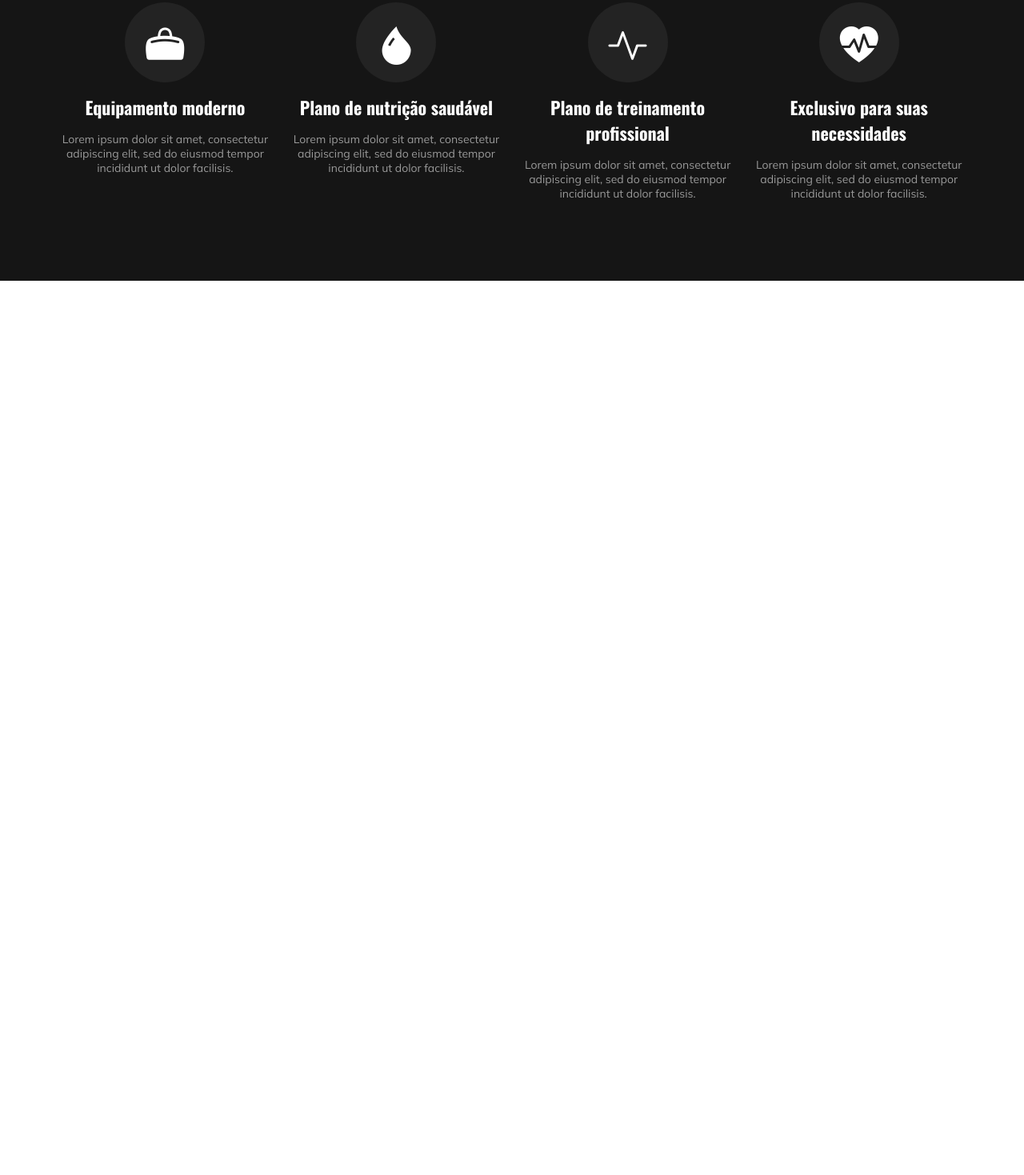
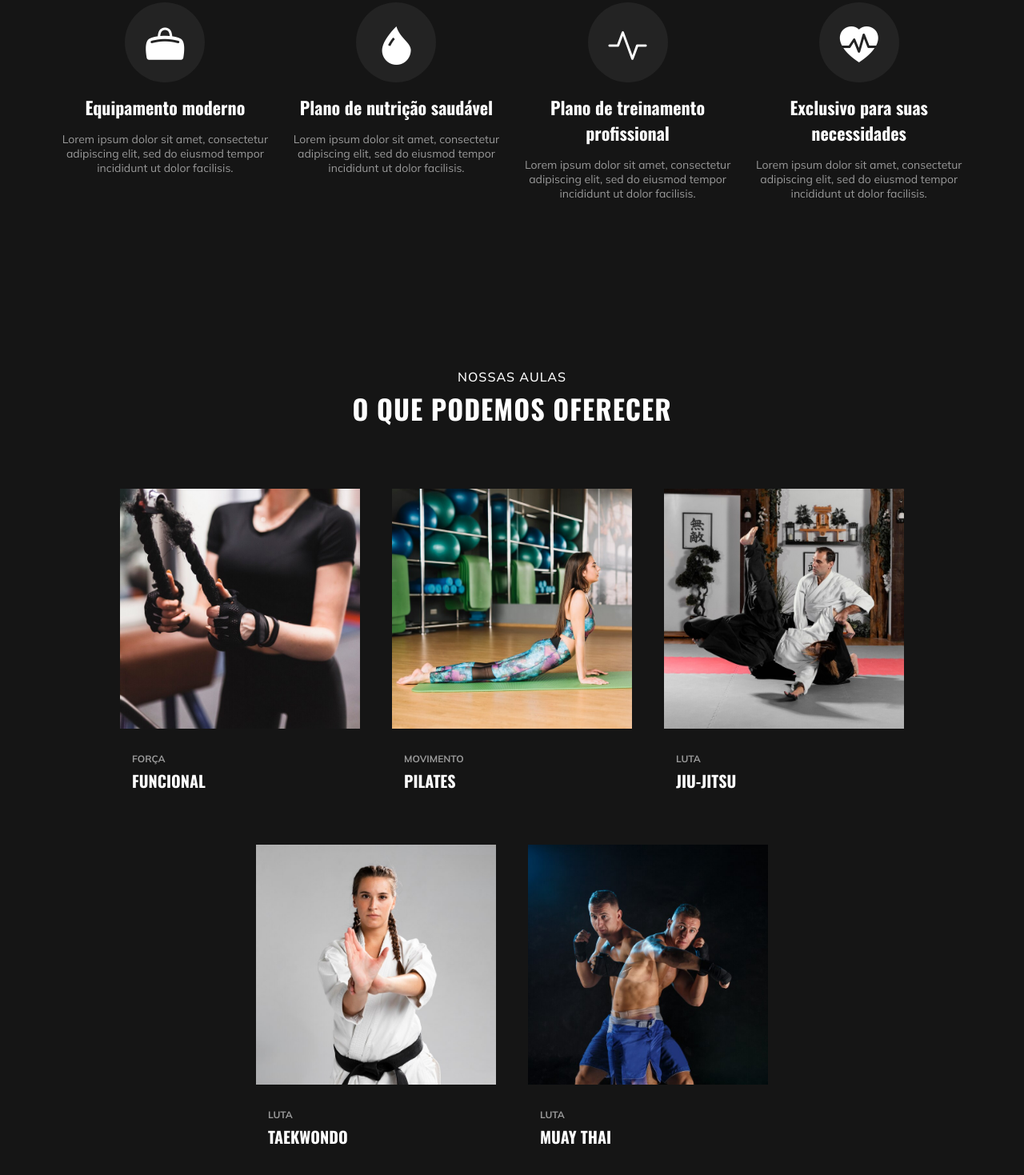
Before and after one commit to arthurhenrique-ee/projetos, a plain HTML site: page bodysoulfitness/index.html in a window 1280 px wide. Shown: the part 1057-2526 px from the top of the page at 80% size. Before the commit the page ends 1408 px from the top, so only its background shows below. Drawn offline with nearby package versions, Linux system fonts and the light colour scheme.

Commit message:
Seção Nossas Aulas

```diff
--- a/bodysoulfitness/estilos/style.css
+++ b/bodysoulfitness/estilos/style.css
@@ -9,6 +9,7 @@
 }
 
 body {
+    background-color: #151515;
     color: #fff;
 }
 
@@ -36,7 +37,7 @@ section {
 .title-section span {
     font-family: "Oswald", sans-serif;
     display: block;
-    font-size: 42px;
+    font-size: 34px;
     font-weight: 900;
 }
 
@@ -69,10 +70,26 @@ header .logo p span {
 }
 
 header .menu-desktop nav a {
+    position: relative;
     text-decoration: none;
     color: #fff;
     margin: 0 15px;
     text-transform: uppercase;
+}
+
+header .menu-desktop nav a::after {
+    position: absolute;
+    top: 100%;
+    left: 0;
+    content: "";
+    background-color: #fff;
+    height: 2px;
+    width: 0;
+    transition: .2s;
+}
+
+header .menu-desktop nav a:hover::after {
+    width: 70%;
 }
 
 header .redes-sociais a {
@@ -117,6 +134,10 @@ header.ativo {
 
 header.ativo .menu-desktop nav a {
     color: #000;
+}
+
+header.ativo .menu-desktop nav a::after {
+    background-color: #000;
 }
 
 header.ativo .redes-sociais .btn-social {
@@ -183,7 +204,8 @@ header.ativo .btn-menu div {
     text-transform: uppercase;
     letter-spacing: 1px;
     font-weight: 600;
-    background-color: #fff;
+    background-color: transparent;
+    color: #fff;
     border: 1px solid #fff;
     font-size: 1em;
     padding: 15px 25px;
@@ -192,8 +214,8 @@ header.ativo .btn-menu div {
 }
 
 .home .txt-home .btn-action:hover {
-    background: transparent;
-    color: #fff;
+    background-color: #fff;
+    color: #000;
 }
 
 
@@ -201,10 +223,6 @@ header.ativo .btn-menu div {
 
 
 /* SOBRE NÓS */
-.sobre {
-    background-color: #151515;
-}
-
 .sobre .container {
     display: flex;
     justify-content: center;
@@ -246,3 +264,36 @@ header.ativo .btn-menu div {
     font-size: 400;
     color: #999999;
 }
+
+
+
+
+
+/* NOSSAS AULAS */
+.aulas .container {
+    display: flex;
+    flex-wrap: wrap;
+    gap: 40px;
+    justify-content: center;
+}
+
+.aulas .box-aula .capa img {
+    max-width: 300px;
+}
+
+.aulas .box-aula .info {
+    padding: 25px 15px;
+}
+
+.aulas .box-aula .info .categoria {
+    font-family: "Mulish", sans-serif;
+    text-transform: uppercase;
+    font-size: 12px;
+    margin-bottom: 5px;
+    color: #999;
+}
+
+.aulas .box-aula .info .nome {
+    font-size: 20px;
+    text-transform: uppercase;
+}
--- a/bodysoulfitness/index.html
+++ b/bodysoulfitness/index.html
@@ -133,6 +133,75 @@
             </div>
         </section><!-- SOBRE NÓS -->
 
+        <section class="aulas" id="aulas">
+
+            <div class="interface">
+
+                <h2 class="title-section">Nossas Aulas <span>O que podemos oferecer</span></h2>
+
+                <div class="container">
+
+                    <div class="box-aula">
+                        <div class="capa">
+                            <img src="imagens/funcional.jpg" alt="">
+                        </div>
+
+                        <div class="info">
+                            <h4 class="categoria">Força</h4>
+                            <h3 class="nome">Funcional</h3>
+                        </div>
+                    </div><!-- FUNCIONAL -->
+
+                    <div class="box-aula">
+                        <div class="capa">
+                            <img src="imagens/pilates.jpg" alt="">
+                        </div>
+
+                        <div class="info">
+                            <h4 class="categoria">Movimento</h4>
+                            <h3 class="nome">Pilates</h3>
+                        </div>
+                    </div><!-- PILATES -->
+
+                    <div class="box-aula">
+                        <div class="capa">
+                            <img src="imagens/jiujitsu.jpg" alt="">
+                        </div>
+
+                        <div class="info">
+                            <h4 class="categoria">Luta</h4>
+                            <h3 class="nome">Jiu-Jitsu</h3>
+                        </div>
+                    </div><!-- JIU JITSU -->
+
+                    <div class="box-aula">
+                        <div class="capa">
+                            <img src="imagens/taekwondo.jpg" alt="">
+                        </div>
+
+                        <div class="info">
+                            <h4 class="categoria">Luta</h4>
+                            <h3 class="nome">Taekwondo</h3>
+                        </div>
+                    </div><!-- TAEKWONDO -->
+
+                    <div class="box-aula">
+                        <div class="capa">
+                            <img src="imagens/muay-thai.jpg" alt="">
+                        </div>
+
+                        <div class="info">
+                            <h4 class="categoria">Luta</h4>
+                            <h3 class="nome">Muay Thai</h3>
+                        </div>
+                    </div><!-- MUAY THAI -->
+
+                </div>
+
+            </div>
+
+        </section>
+
     </main>
 </body>
 </html>
```
Also changed, not shown: bodysoulfitness/imagens/funcional.jpg (added), bodysoulfitness/imagens/jiujitsu.jpg (added), bodysoulfitness/imagens/muay-thai.jpg (added), bodysoulfitness/imagens/pilates.jpg (added), bodysoulfitness/imagens/taekwondo.jpg (added).
